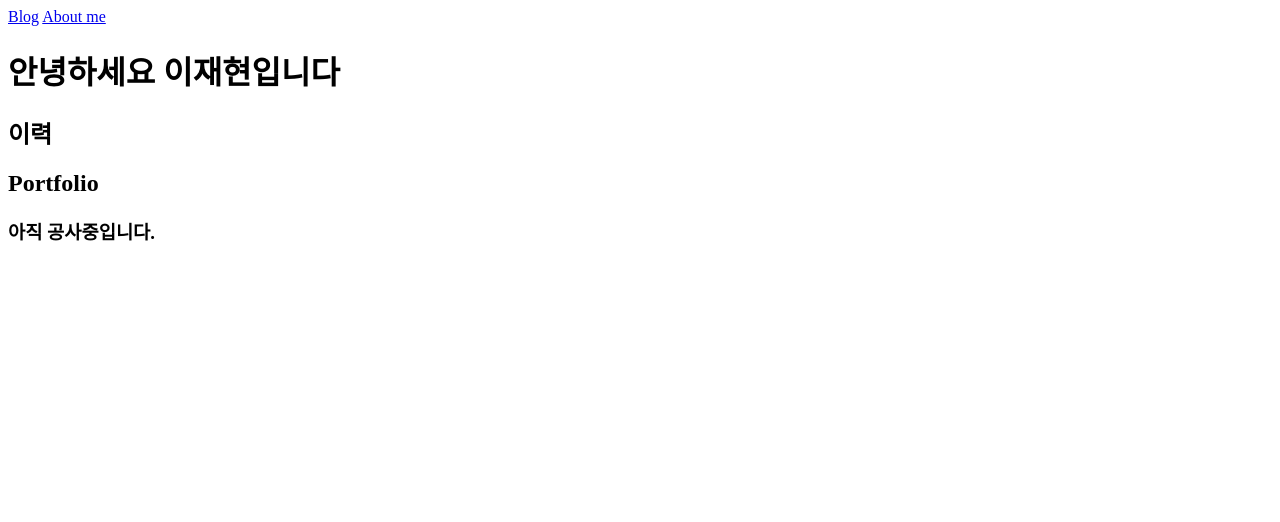
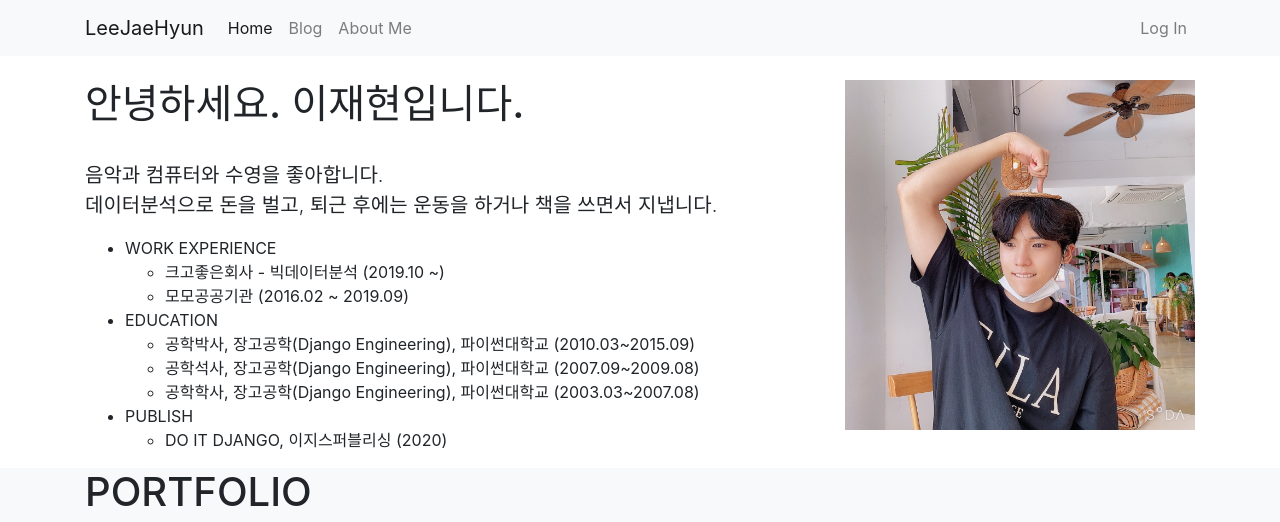
Before and after one commit to jaejae2374/self_introduction, a Django app: page /about_me/ in a window 1280 px wide. Shown: the top 522 px of the page. Before the commit the page ends 241 px from the top, so only its background shows below. Run offline with Django 3.2, Linux system fonts and the light colour scheme; parts of the project's set-up code (start-up, migrations or seed data) failed here and were passed over; some libraries are stand-ins or nearby versions.

Commit message:
자기소개 페이지에 내용 채우기

```diff
--- a/blog/templates/blog/footer.html
+++ b/blog/templates/blog/footer.html
@@ -1,5 +1,5 @@
 <!-- Footer -->
-<footer class="py-5 bg-dark">
+<footer class="py-3 bg-dark">
     <div class="container">
         <p class="m-0 text-center text-white">
             Copyright &copy; LeeJaeHyun
--- /dev/null
+++ b/single_pages/static/single_pages/css/about_me.css
@@ -0,0 +1,3 @@
+.margin-for-footer {
+    margin-bottom: 130px;
+}
--- a/single_pages/templates/single_pages/about_me.html
+++ b/single_pages/templates/single_pages/about_me.html
@@ -1,19 +1,111 @@
 <!DOCTYPE html>
+{% load static %}
 <html lang="ko">
-    <head>
-        <meta charset="UTF-8">
-        <title>개발자 꿈나무 이재현입니다</title>
-    </head>
-    <body>
-        <nav>
-            <a href="/blog/">Blog</a>
-            <a href="/about_me/">About me</a>
-        </nav>
 
-        <h1>안녕하세요 이재현입니다</h1>
-        <h2>이력</h2>
-        <h2>Portfolio</h2>
-        <h3>아직 공사중입니다.</h3>
+<head>
+    <meta charset="UTF-8">
+    <title>이재현에 대한 모든 것</title>
 
-    </body>
+    <link rel="stylesheet" href="{% static 'blog/bootstrap/bootstrap.min.css' %}" media="screen">
+    <link rel="stylesheet" href="{% static 'single_pages/css/about_me.css' %}" media="screen">
+
+    <script src="https://kit.fontawesome.com/8650526e2d.js" crossorigin="anonymous"></script>
+</head>
+
+<body>
+    {% include 'blog/navbar.html' %}
+
+    <section>
+        <div class="container mt-4">
+            <div class="row">
+                <div class="col-lg-8">
+                    <h1>안녕하세요. 이재현입니다.</h1>
+                    <br/>
+                    <p class="lead">
+                        음악과 컴퓨터와 수영을 좋아합니다.<br/>
+                        데이터분석으로 돈을 벌고, 퇴근 후에는 운동을 하거나 책을 쓰면서 지냅니다.
+                    </p>
+
+                    <ul>
+                        <li>WORK EXPERIENCE</li>
+                        <ul>
+                            <li>크고좋은회사 - 빅데이터분석 (2019.10 ~)</li>
+                            <li>모모공공기관 (2016.02 ~ 2019.09)</li>
+                        </ul>
+                        <li>EDUCATION</li>
+                        <ul>
+                            <li>공학박사, 장고공학(Django Engineering), 파이썬대학교 (2010.03~2015.09)</li>
+                            <li>공학석사, 장고공학(Django Engineering), 파이썬대학교 (2007.09~2009.08)</li>
+                            <li>공학학사, 장고공학(Django Engineering), 파이썬대학교 (2003.03~2007.08)</li>
+                        </ul>
+                        <li>PUBLISH</li>
+                        <ul>
+                            <li>DO IT DJANGO, 이지스퍼블리싱 (2020)</li>
+                        </ul>
+                    </ul>
+
+                </div>
+                <div class="col-lg-4">
+                    <img class="img-fluid" src="{% static 'single_pages/images/myFace.jpg' %}">
+                </div>
+            </div>
+        </div>
+    </section>
+
+    <section class="bg-light margin-for-footer">
+        <div class="container">
+            <div class="row">
+                <div class="col-12">
+                    <h1>PORTFOLIO</h1>
+                </div>
+            </div>
+            <div class="row">
+                <div class="col-lg-4">
+                    <div class="card" data-toggle="modal" data-target="#pycon2017">
+                        <img class="card-img-top" src="{% static 'single_pages/images/pycon_sy_2017.png' %}">
+                        <div class="card-body">
+                            <h5 class="card-title">파이썬으로 통계업무 자동화하기 [PYCON 2017]</h5>
+                            <p>Python, Django, Pandas, python-docx로 통계업무 자동화한 내용을 파이콘에서 발표했습니다.</p>
+                        </div>
+                    </div>
+                </div>
+
+                <div class="col-lg-4">
+                    <div class="card" data-toggle="modal" data-target="#inflearn_django2">
+                        <img class="card-img-top" src="{% static 'single_pages/images/inflearn_django2.png' %}">
+                        <div class="card-body">
+                            <h5 class="card-title">파이썬 사용자를 위한 웹개발 입문 A to Z Django + Bootstrap</h5>
+                            <p>파이썬 웹개발에 대한 인프런 동영상 강의입니다.</p>
+                        </div>
+                    </div>
+                </div>
+
+                <div class="col-lg-4">
+                    <div class="card" data-toggle="modal" data-target="#automation_python">
+                        <img class="card-img-top" src="{% static 'single_pages/images/automation_python.png' %}">
+                        <div class="card-body">
+                            <h5 class="card-title">직장인을 위한 프로그래밍 입문과 업무자동화 활용</h5>
+                            <p>파이썬 업무자동화에 대한 인프런 동영상 강의입니다.</p>
+                        </div>
+                    </div>
+                </div>
+            </div>
+
+        </div>
+    </section>
+    <div class="fixed-bottom">
+        {% include 'blog/footer.html' %}
+    </div>
+
+    <script src="https://code.jquery.com/jquery-3.4.1.slim.min.js"
+        integrity="sha384-J6qa4849blE2+poT4WnyKhv5vZF5SrPo0iEjwBvKU7imGFAV0wwj1yYfoRSJoZ+n"
+        crossorigin="anonymous"></script>
+    <script src="https://cdn.jsdelivr.net/npm/popper.js@1.16.0/dist/umd/popper.min.js"
+        integrity="sha384-Q6E9RHvbIyZFJoft+2mJbHaEWldlvI9IOYy5n3zV9zzTtmI3UksdQRVvoxMfooAo"
+        crossorigin="anonymous"></script>
+    <script src="https://stackpath.bootstrapcdn.com/bootstrap/4.4.1/js/bootstrap.min.js"
+        integrity="sha384-wfSDF2E50Y2D1uUdj0O3uMBJnjuUD4Ih7YwaYd1iqfktj0Uod8GCExl3Og8ifwB6"
+        crossorigin="anonymous"></script>
+</body>
+
 </html>
```
Also changed, not shown: single_pages/static/single_pages/images/myFace.jpg (added).
